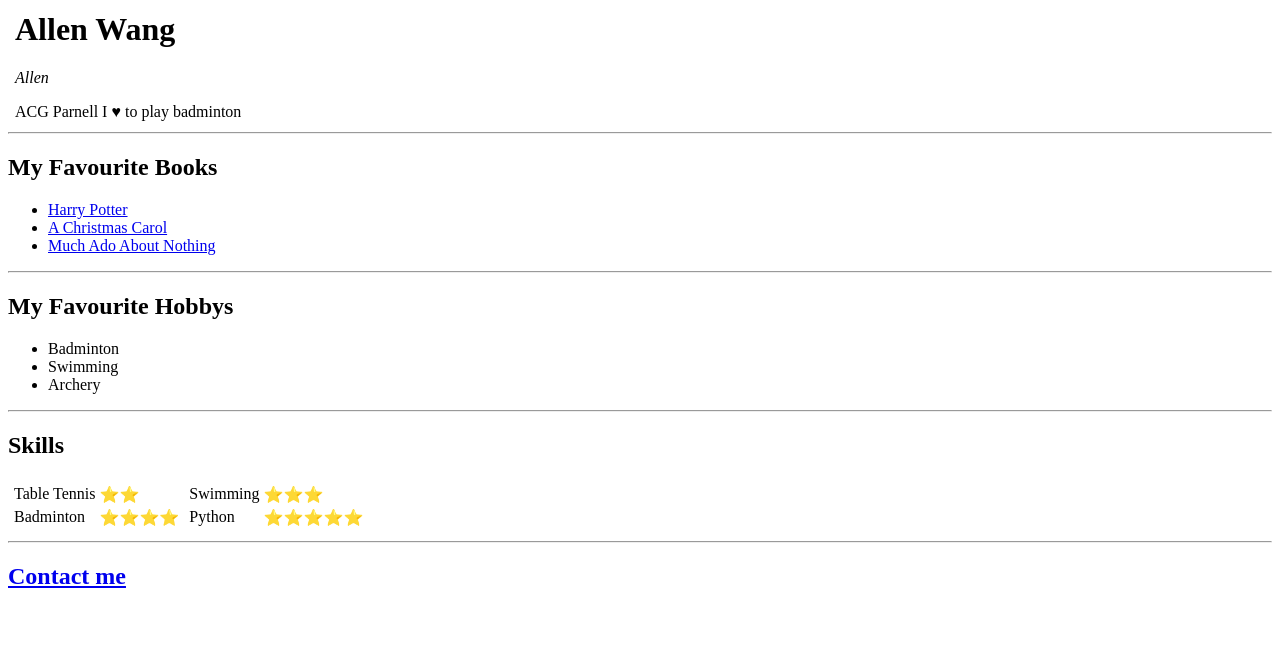
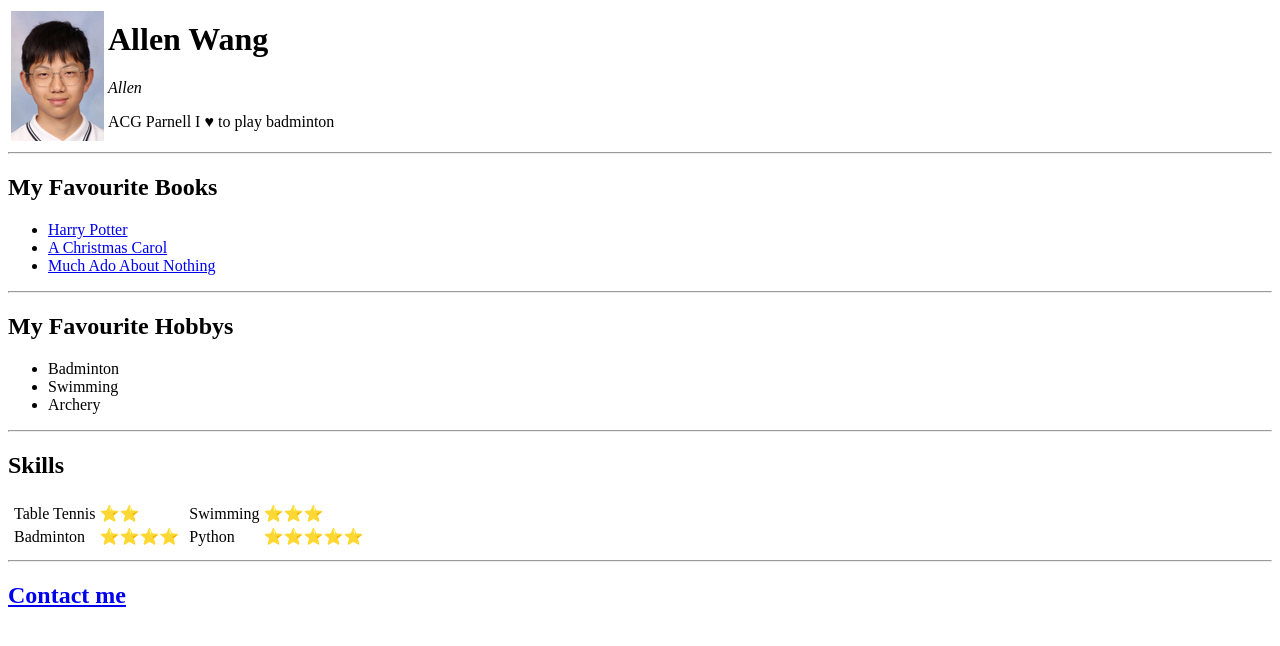
Before and after one commit to ShumoWang/ShumoWang, a plain HTML site: page index.html in a window 1280 px wide. Drawn offline with Linux system fonts and the light colour scheme.

Commit message:
Update index.html

```diff
--- a/index.html
+++ b/index.html
@@ -6,7 +6,7 @@
   <body>
     <table>
       <tr>
-        <td><img src="image/200876989.jpg" alt=""></td>
+        <td><img src="200876989.jpg" alt=""></td>
         <td>
           <h1>Allen Wang</h1>
           <p><em>Allen</em></p>
```
